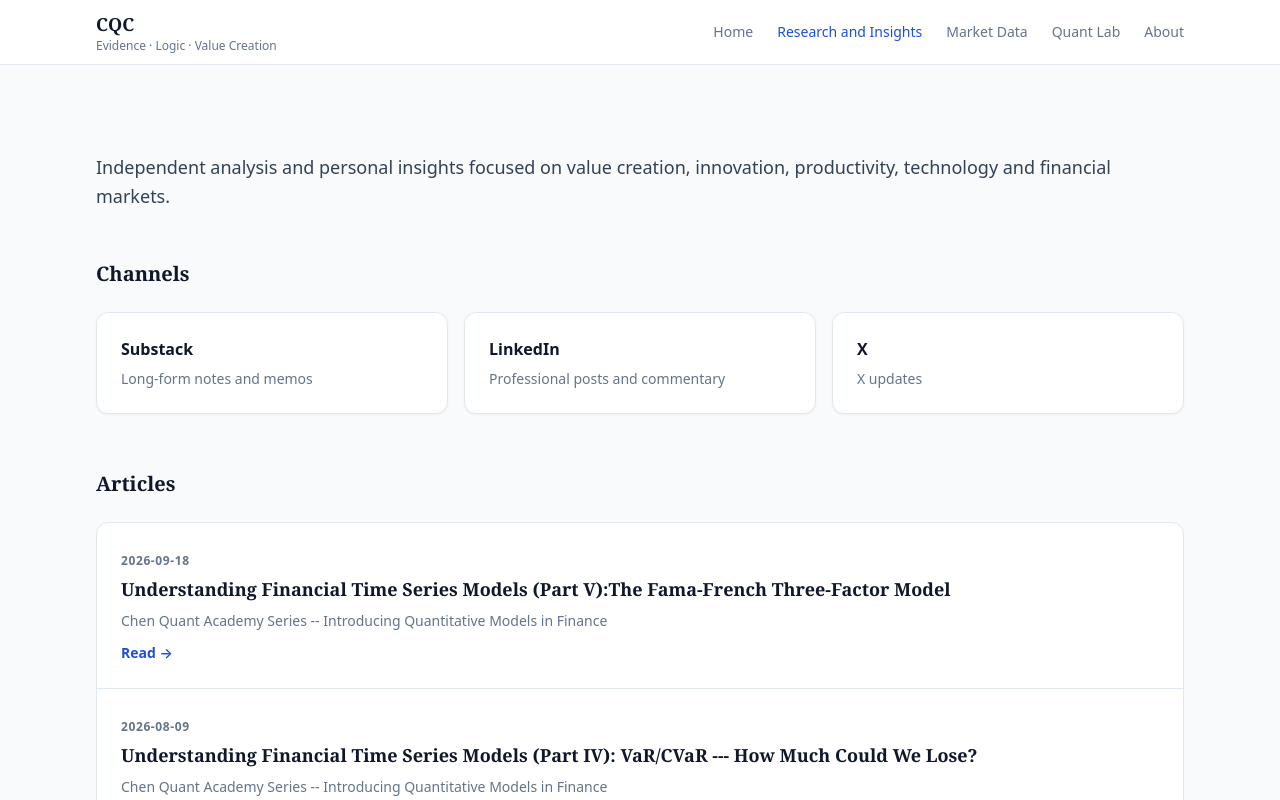
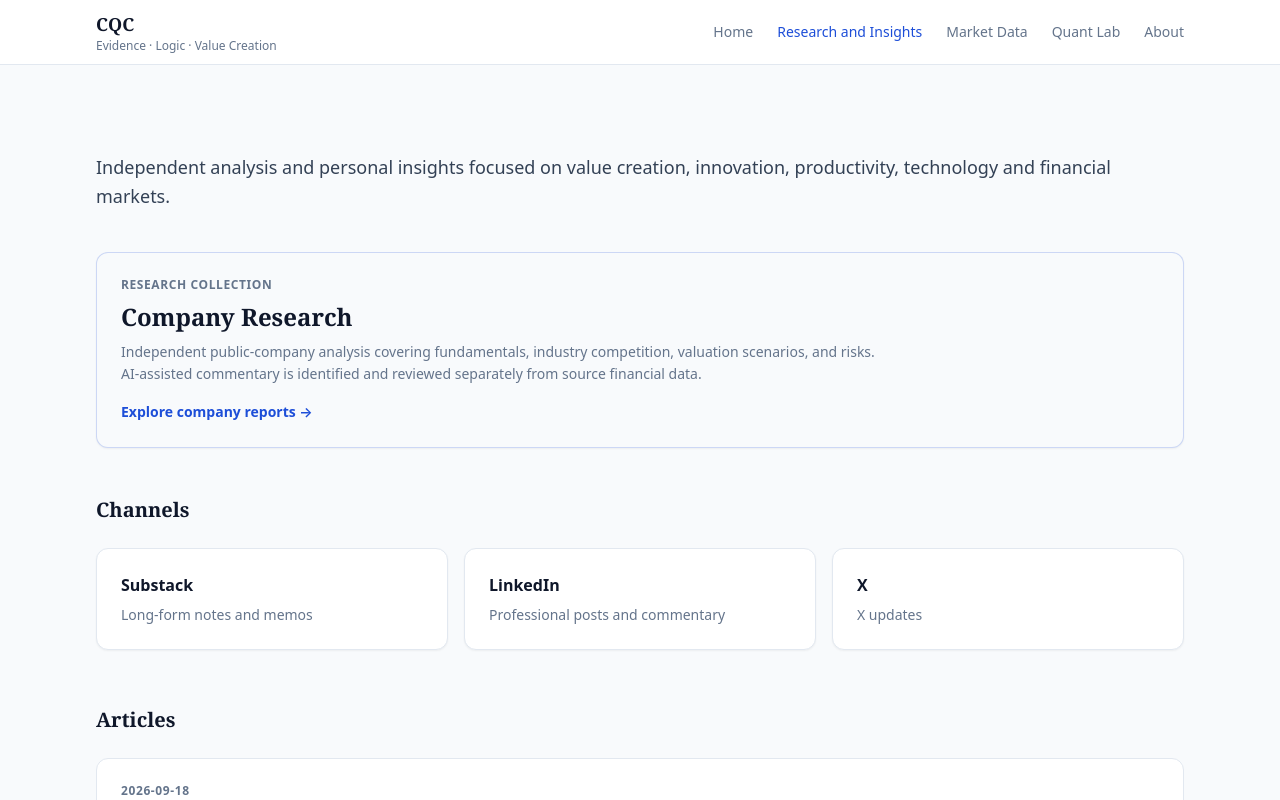
Before and after one commit to Jasper-Cyber/Chen-quant-center, a Next.js app: page /research in a window 1280 px wide. Shown: the top 800 px of the page. Built offline with nearby package versions, Linux system fonts and the light colour scheme.

Commit message:
Introduce Company Research collection on research landing page

```diff
--- a/src/app/research/page.tsx
+++ b/src/app/research/page.tsx
@@ -17,6 +17,23 @@ export default function ResearchPage() {
       <p className="mt-2 text-lg leading-relaxed text-slate-700">
         Independent analysis and personal insights focused on value creation, innovation, productivity, technology and financial markets.
       </p>
+
+      <section className="mt-10">
+        <Link href="/research/company-research" className="card group block border-accent/20 bg-slate-50">
+          <p className="label-muted">Research collection</p>
+          <h2 className="mt-2 font-serif text-2xl font-semibold text-ink group-hover:text-accent">
+            Company Research
+          </h2>
+          <p className="mt-2 max-w-3xl text-sm leading-relaxed text-mist">
+            Independent public-company analysis covering fundamentals, industry competition,
+            valuation scenarios, and risks. AI-assisted commentary is identified and reviewed
+            separately from source financial data.
+          </p>
+          <span className="mt-4 inline-block text-sm font-semibold text-accent">
+            Explore company reports →
+          </span>
+        </Link>
+      </section>
 
       <section className="mt-12">
         <h2 className="font-serif text-xl font-semibold">Channels</h2>
@@ -41,7 +58,14 @@ export default function ResearchPage() {
         <ul className="mt-6 divide-y divide-slate-200 rounded-xl border border-slate-200 bg-white">
           {articles.map((a) => (
             <li key={a.slug} className="p-6">
-              <time className="label-muted">{a.date}</time>
+              <div className="flex flex-wrap items-center gap-3">
+                <time className="label-muted">{a.date}</time>
+                {a.category === "Company Research" && (
+                  <span className="rounded-full bg-slate-100 px-2 py-1 text-xs font-semibold text-accent">
+                    Company Research{a.ticker ? ` · ${a.ticker}` : ""}
+                  </span>
+                )}
+              </div>
               <h3 className="mt-1 font-serif text-lg font-semibold">{a.title}</h3>
               <p className="mt-2 text-sm text-mist">{a.excerpt}</p>
               <Link href={a.href ?? `/research/${a.slug}`} className="mt-3 inline-block text-sm font-semibold text-accent">
```
